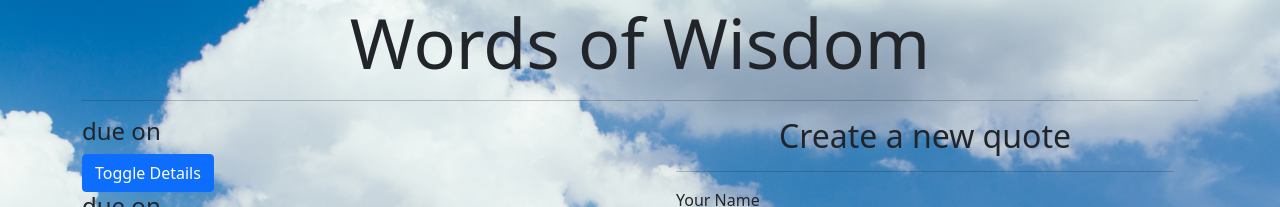
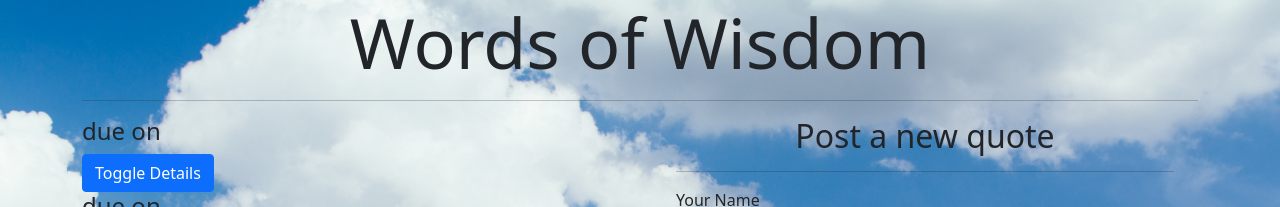
Before and after one commit to Juliet-Ol/quote, an Angular app: page / in a window 1280 px wide. Shown: the top 207 px of the page. Built offline with nearby package versions, Linux system fonts and the light colour scheme.

Commit message:
add delete button

```diff
--- a/src/app/app.module.ts
+++ b/src/app/app.module.ts
@@ -9,6 +9,7 @@ import { QuoteFormComponent } from './quote-form/quote-form.component';
 import { QuoteDetailComponent } from './quote-detail/quote-detail.component';
 import { StrikethroughDirective } from './strikethrough.directive';
 import { FormsModule } from '@angular/forms';
+import { likeComponent } from './like.component';
 
 @NgModule({
   declarations: [
@@ -17,7 +18,8 @@ import { FormsModule } from '@angular/forms';
     QuoteComponent,
     QuoteFormComponent,
     QuoteDetailComponent,
-    StrikethroughDirective
+    StrikethroughDirective,
+    likeComponent
   ],
   imports: [
     BrowserModule,
--- a/src/app/quote-detail/quote-detail.component.html
+++ b/src/app/quote-detail/quote-detail.component.html
@@ -1,3 +1,3 @@
 <p>{{quote.description}}</p>
 <p>This quote will be Complete in {{quote.date|date}} days</p>
-<button (click)="quoteComplete(true)">Complete</button>
+<button (click)="quoteComplete(true)">Delete</button>
--- a/src/app/quote-form/quote-form.component.html
+++ b/src/app/quote-form/quote-form.component.html
@@ -1,5 +1,5 @@
 <div class="container fluid">
-    <h2 class="text-center">Create a new quote</h2>
+    <h2 class="text-center">Post a new quote</h2>
     <hr>
     <form (ngSubmit)="submitQuote()" #quoteForm='ngForm'>
 
--- a/src/app/quote/quote.component.html
+++ b/src/app/quote/quote.component.html
@@ -9,12 +9,13 @@
                 <button (click)='toggleDetails(i)' class="btn btn-primary">Toggle Details</button>
             </div>
             <div *ngIf="quote.showDescription">
-                <app-quote-detail [quote]="quote" (isComplete)=" completeQuote($event,i)"></app-quote-detail>
+                <app-quote-detail [quote]="quote" (isComplete)=" deleteQuote($event,i)"></app-quote-detail>
             </div>
         </div>
     </div>
     <div class="col-md-6">
-        <app-quote-form></app-quote-form>
+        <app-quote-form (addQuote)="addNewQuote($event)"></app-quote-form>
+
 
     </div>
 
--- a/tsconfig.json
+++ b/tsconfig.json
@@ -1,4 +1,4 @@
-/* To learn more about this file see: https://angular.io/config/tsconfig. */
+
 {
   "compileOnSave": false,
   "compilerOptions": {
```
Also changed, not shown: back.jpg (deleted), src/app/app.component.html (line endings or trailing spaces).
